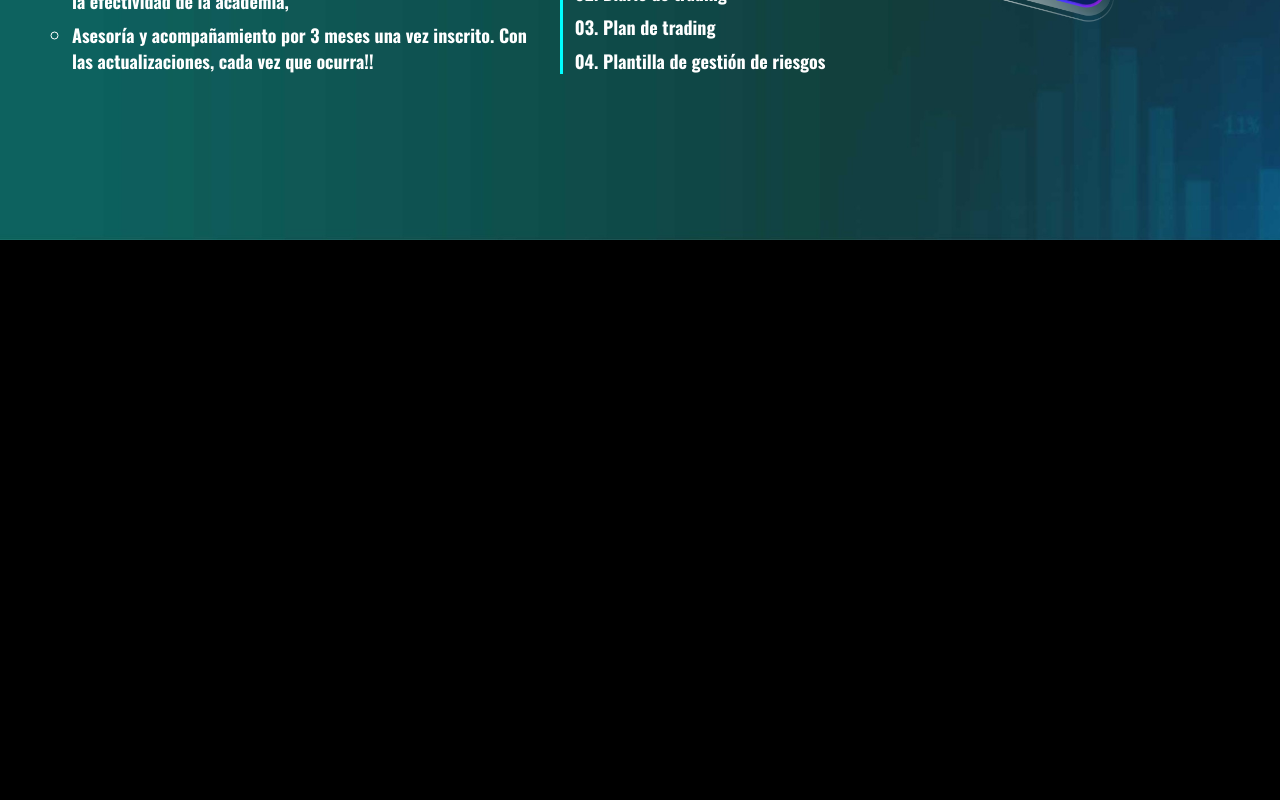
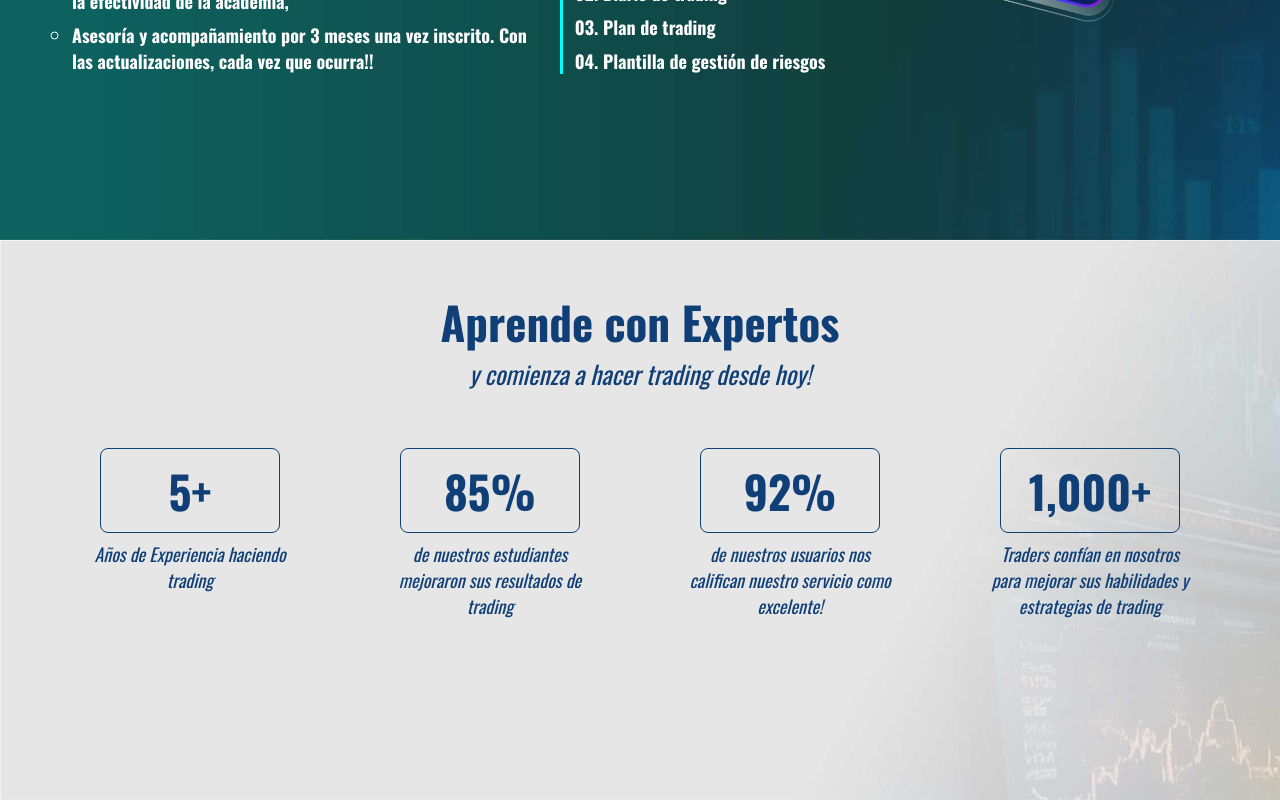
Before and after one commit to TeoTSF/sf_web, a React (Vite) app: page /#/ in a window 1280 px wide. Shown: the part 3064-3864 px from the top of the page. Before the commit the page ends 3304 px from the top, so only its background shows below. Built offline with nearby package versions, Linux system fonts and the light colour scheme.

Commit message:
create metrics section

```diff
--- /dev/null
+++ b/src/components/metrics/Metrics.jsx
@@ -0,0 +1,45 @@
+import React from "react";
+import "./metrics.css";
+import MetricCards from "./utils/MetricCards";
+
+const Metrics = () => {
+    const dataCards = [
+        {
+          numberTitle: 5,
+          numberDetail: "+",
+          description: "Años de Experiencia haciendo trading",
+        },
+        {
+          numberTitle: 85,
+          numberDetail: "%",
+          description: "de nuestros estudiantes mejoraron sus resultados de trading",
+        },
+        {
+          numberTitle: 92,
+          numberDetail: "%",
+          description: "de nuestros usuarios nos califican nuestro servicio como excelente!",
+        },
+        {
+          numberTitle: 1000,
+          numberDetail: "+",
+          description: "Traders confían en nosotros para mejorar sus habilidades y estrategias de trading",
+        },
+      ];
+  return (
+    <div className="metrics_container">
+      <div className="metrics_info_container flex column autoM">
+        <div className="metrics_first_section flex column full-w al-c">
+            <h3 className="bold xx-big">Aprende con Expertos</h3>
+            <p className="x-big">y comienza a hacer trading desde hoy!</p>
+        </div>
+        <div className="metrics_second_sectión flex row wrap full-w jf-c">
+          {dataCards.map((object, i) => (
+            <MetricCards key={i} {...object} />
+          ))}
+        </div>
+      </div>
+    </div>
+  );
+};
+
+export default Metrics;
--- /dev/null
+++ b/src/components/metrics/metrics.css
@@ -0,0 +1,44 @@
+.metrics_container{
+    background-image: url("/bg_tre6.jpg");
+    min-height: 70vh;
+    background-repeat: no-repeat;
+    background-size: cover;
+    padding: 1rem 0;
+    color: var(--primaryCC);
+}
+
+.metrics_info_container{
+    width: 100%;
+    max-width: var(--maxW);
+    gap: 3.5rem;
+    padding: 2rem 0;
+}
+
+.metrics_first_section p{
+    font-weight: 400;
+    font-style: italic;
+}
+
+.metrics_second_sectión{
+    row-gap: 1rem;
+}
+
+.metric_card_container{
+    width: 47%;
+    max-width: 300px;
+}
+
+.metric_card_container h5{
+    border: 1px solid var(--primaryCC);
+    border-radius: 8px;
+    padding: .5rem 1.5rem;
+    width: 60%;
+    text-align: center;
+}
+
+.metric_card_container p{
+    font-weight: 400;
+    width: 70%;
+    margin-top: .5rem;
+    font-style: italic;
+}
--- /dev/null
+++ b/src/components/metrics/utils/MetricCards.jsx
@@ -0,0 +1,23 @@
+import React, { useState } from "react";
+import CountUp from "react-countup";
+import ScrollTriggerReplacement from "./ScrollTriggerReplacement";
+
+const MetricCards = ({ numberTitle, description, numberDetail }) => {
+  const [countOn, setCountOn] = useState(false);
+  return (
+    <div className="metric_card_container flex column al-c">
+      <h5 className="xx-big">
+        <ScrollTriggerReplacement
+          onEnter={() => setCountOn(true)}
+          onExit={() => setCountOn(false)}
+        >
+          {countOn && <CountUp start={numberTitle - numberTitle} end={numberTitle} duration={1} />}
+          {numberDetail}
+        </ScrollTriggerReplacement>
+      </h5>
+      <p className="center big">{description}</p>
+    </div>
+  );
+};
+
+export default MetricCards;
--- /dev/null
+++ b/src/components/metrics/utils/ScrollTriggerReplacement.jsx
@@ -0,0 +1,34 @@
+import React, { useEffect, useRef } from "react";
+
+const ScrollTriggerReplacement = ({ onEnter, onExit, children }) => {
+  const ref = useRef();
+
+  useEffect(() => {
+    const observer = new IntersectionObserver(
+      ([entry]) => {
+        if (entry.isIntersecting) {
+          onEnter();
+        } else {
+          onExit();
+        }
+      },
+      {
+        threshold: 0.1, // Puedes ajustar el umbral según tus necesidades.
+      }
+    );
+
+    if (ref.current) {
+      observer.observe(ref.current);
+    }
+
+    return () => {
+      if (ref.current) {
+        observer.unobserve(ref.current);
+      }
+    };
+  }, [onEnter, onExit]);
+
+  return <div ref={ref}>{children}</div>;
+};
+
+export default ScrollTriggerReplacement;
--- a/src/index.css
+++ b/src/index.css
@@ -61,6 +61,14 @@ h1, h2, h3, h4, h5, h6 {
 
 .x-big {
   font-size: 22px;
+}
+
+.xx-big {
+  font-size: 30px;
+}
+
+.center{
+  text-align: center;
 }
 
 /* universal style container */
@@ -206,4 +214,8 @@ textarea {
   .x-big {
     font-size: 25px;
   }
+
+  .xx-big {
+    font-size: 45px;
+  }
 }
--- a/src/pages/Home.jsx
+++ b/src/pages/Home.jsx
@@ -4,6 +4,7 @@ import HeadBand from '../components/generals/HeadBand';
 import FormSection from '../components/form_section/FormSection';
 import Services from '../components/services/Services';
 import ProposalSection from '../components/proposal/ProposalSection';
+import Metrics from '../components/metrics/Metrics';
 
 const Home = () => {
     return (
@@ -13,6 +14,7 @@ const Home = () => {
             <FormSection />
             <Services />
             <ProposalSection />
+            <Metrics />
         </div>
     );
 };
```
Also changed, not shown: package.json (+7 -7 lines).
